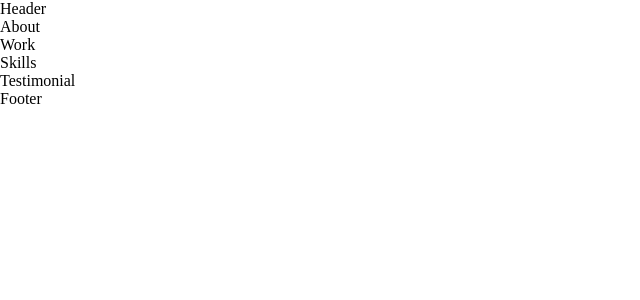
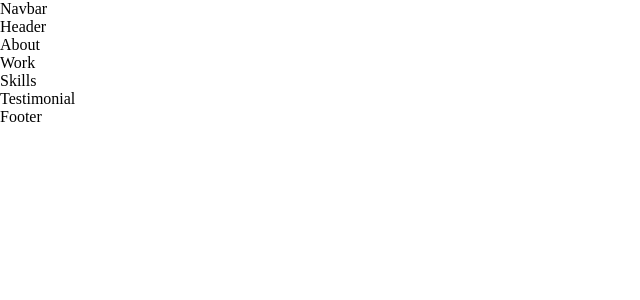
Before and after one commit to ResoBlade/portfolio_project, a React (Create React App) app in the folder frontend_react/: page / in a window 1280 px wide. Shown: the top 300 px of the page, without its empty margins (0-640 px from the left). Built offline with nearby package versions, Linux system fonts and the light colour scheme.

Commit message:
more setup done

```diff
--- a/frontend_react/src/App.js
+++ b/frontend_react/src/App.js
@@ -1,10 +1,12 @@
 import React from 'react';
 
 import { About, Footer, Header, Skills, Testimonial, Work } from './container';
+import { Navbar } from './components';
 
 const App = () => {
   return (
    <div className='app'>
+     <Navbar />
      <Header />
      <About />
      <Work />
--- /dev/null
+++ b/frontend_react/src/components/Navbar/Navbar.jsx
@@ -0,0 +1,11 @@
+import React from 'react'
+
+import './Navbar.scss';
+
+const Navbar = () => {
+  return (
+    <div>Navbar</div>
+  )
+}
+
+export default Navbar
--- /dev/null
+++ b/frontend_react/src/components/index.js
@@ -0,0 +1 @@
+export { default as Navbar } from './Navbar/Navbar';
```
Also changed, not shown: frontend_react/src/components/Navbar/Navbar.scss (added), 1 other file (tests, documents, lock files or other folders).
